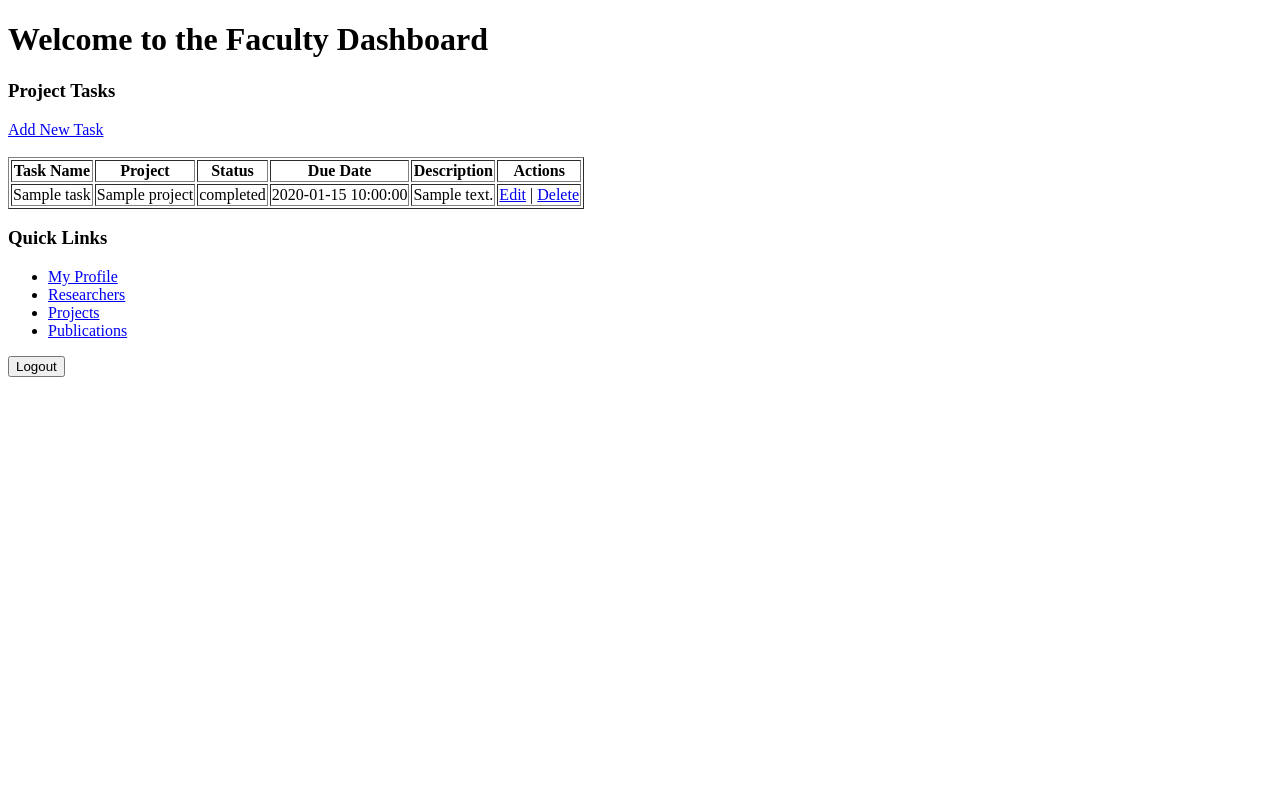
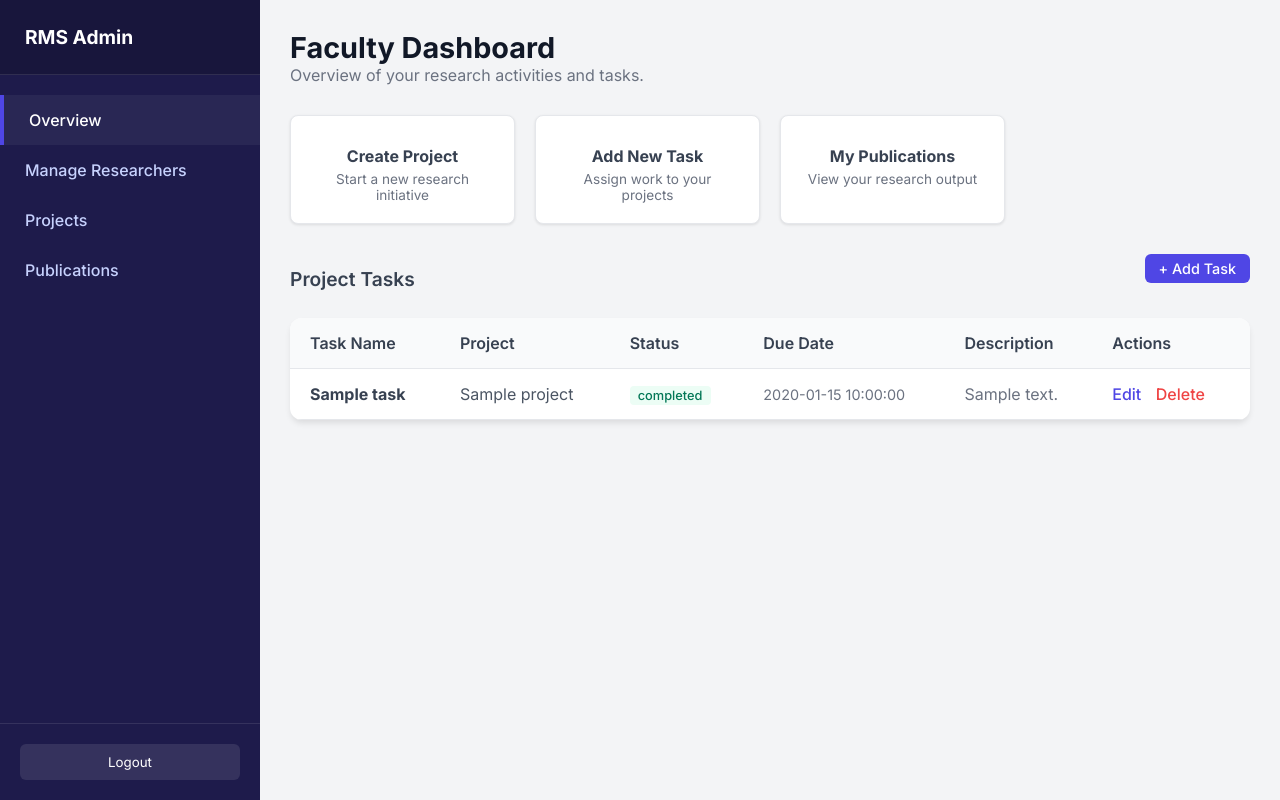
Before and after one commit to ShishirDhar/research_management, a PHP site: page /dashboard_faculty.php in a window 1280 px wide. Run offline with PHP 8.4, Linux system fonts and the light colour scheme; the visitor is signed in with stand-in values (Sample User, id 1); tables that the repository leaves empty or names only in its code hold one stand-in row (values such as "Sample post").

Commit message:
ui changes

```diff
--- a/public/dashboard_faculty.php
+++ b/public/dashboard_faculty.php
@@ -1,11 +1,10 @@
 <?php
 // Include the database connection
-require_once __DIR__ . '/../config/db_connect.php'; // MySQLi connection file
-require_once __DIR__ . '/../lib/auth.php'; // Authentication functions
-require_login(); // Ensure the user is logged in
+require_once __DIR__ . '/../config/db_connect.php';
+require_once __DIR__ . '/../lib/auth.php';
+require_login();
 
-
-
+$uid = $_SESSION['uid'];
 ?>
 
 <!DOCTYPE html>
@@ -14,16 +13,44 @@ require_login(); // Ensure the user is logged in
 <head>
     <meta charset="UTF-8">
     <meta name="viewport" content="width=device-width, initial-scale=1.0">
-    <title>Faculty Dashboard</title>
+    <title>Faculty Dashboard - RMS</title>
+    <link rel="stylesheet" href="css/style.css?v=<?php echo time(); ?>">
 </head>
 
 <body>
-    <h1>Welcome to the Faculty Dashboard</h1>
+    <div class="dashboard-container">
+        <?php include __DIR__ . '/includes/sidebar.php'; ?>
 
-    <h3>Project Tasks</h3>
-    <a href="/research_management/modules/tasks/add.php">Add New Task</a>
-    <br><br>
-    <table border="1">
+        <main class="main-content">
+            <div class="page-header">
+                <h1>Faculty Dashboard</h1>
+                <p>Overview of your research activities and tasks.</p>
+            </div>
+
+            <!-- Quick Actions Grid -->
+            <div class="action-grid" style="margin-bottom: 30px;">
+                <a href="/research_management/modules/projects/add.php" class="action-card">
+                    <h4>Create Project</h4>
+                    <p style="font-size: 0.85rem; color: #6b7280; margin-top: 5px;">Start a new research initiative</p>
+                </a>
+                <a href="/research_management/modules/tasks/add.php" class="action-card">
+                    <h4>Add New Task</h4>
+                    <p style="font-size: 0.85rem; color: #6b7280; margin-top: 5px;">Assign work to your projects</p>
+                </a>
+                <a href="/research_management/modules/publications/list.php" class="action-card">
+                    <h4>My Publications</h4>
+                    <p style="font-size: 0.85rem; color: #6b7280; margin-top: 5px;">View your research output</p>
+                </a>
+            </div>
+
+            <div style="display: flex; justify-content: space-between; align-items: center; margin-bottom: 15px;">
+                <h2 class="section-title" style="margin-bottom: 0;">Project Tasks</h2>
+                <a href="/research_management/modules/tasks/add.php" class="btn-primary"
+                    style="font-size: 0.9rem; padding: 6px 14px;">+ Add Task</a>
+            </div>
+
+            <div class="table-container">
+                <table class="modern-table">
                     <thead>
                         <tr>
                             <th>Task Name</th>
@@ -36,7 +63,6 @@ require_login(); // Ensure the user is logged in
                     </thead>
                     <tbody>
                         <?php
-            $uid = $_SESSION['uid'];
                         $tasks_query = "SELECT pt.*, p.project_title
                                         FROM project_task pt
                                         JOIN researcher_project rp ON pt.project_id = rp.project_id
@@ -50,37 +76,54 @@ require_login(); // Ensure the user is logged in
                         if ($tasks_result->num_rows > 0):
                             while ($task = $tasks_result->fetch_assoc()): ?>
                                 <tr>
-                        <td><?php echo htmlspecialchars($task['task_name']); ?></td>
+                                    <td>
+                                        <strong
+                                            style="color: #374151;"><?php echo htmlspecialchars($task['task_name']); ?></strong>
+                                    </td>
                                     <td><?php echo htmlspecialchars($task['project_title']); ?></td>
-                        <td><?php echo htmlspecialchars($task['task_status']); ?></td>
-                        <td><?php echo htmlspecialchars($task['due_date']); ?></td>
-                        <td><?php echo htmlspecialchars($task['task_description']); ?></td>
                                     <td>
-                            <a href="/research_management/modules/tasks/edit.php?id=<?php echo $task['task_id']; ?>">Edit</a> |
+                                        <span style="
+                                            padding: 2px 8px;
+                                            border-radius: 4px;
+                                            font-size: 0.8rem;
+                                            font-weight: 500;
+                                            background: <?php
+                                            $s = strtolower($task['task_status']);
+                                            echo ($s == 'completed') ? '#ecfdf5' : (($s == 'in_progress') ? '#dbeafe' : '#f3f4f6');
+                                            ?>;
+                                            color: <?php
+                                            echo ($s == 'completed') ? '#047857' : (($s == 'in_progress') ? '#1e40af' : '#374151');
+                                            ?>;
+                                        ">
+                                            <?php echo htmlspecialchars($task['task_status']); ?>
+                                        </span>
+                                    </td>
+                                    <td style="color: #6b7280; font-size: 0.9rem;">
+                                        <?php echo htmlspecialchars($task['due_date']); ?></td>
+                                    <td
+                                        style="max-width: 250px; white-space: nowrap; overflow: hidden; text-overflow: ellipsis; color: #6b7280;">
+                                        <?php echo htmlspecialchars($task['task_description']); ?>
+                                    </td>
+                                    <td>
+                                        <a href="/research_management/modules/tasks/edit.php?id=<?php echo $task['task_id']; ?>"
+                                            style="color: #4f46e5; margin-right: 10px; font-weight: 500;">Edit</a>
                                         <a href="/research_management/modules/tasks/delete.php?id=<?php echo $task['task_id']; ?>"
-                                onclick="return confirm('Are you sure?')">Delete</a>
+                                            onclick="return confirm('Are you sure?')"
+                                            style="color: #ef4444; font-weight: 500;">Delete</a>
                                     </td>
                                 </tr>
                             <?php endwhile;
                         else: ?>
                             <tr>
-                    <td colspan="6">No tasks found.</td>
+                                <td colspan="6" style="text-align: center; padding: 30px; color: #6b7280;">No tasks found.
+                                    Get started by adding one!</td>
                             </tr>
                         <?php endif; ?>
                     </tbody>
                 </table>
-
-    <h3>Quick Links</h3>
-    <ul>
-        <li><a href="/research_management/public/profile.php">My Profile</a></li>
-        <li><a href="/research_management/modules/researchers/list.php">Researchers</a></li>
-        <li><a href="/research_management/modules/projects/list.php">Projects</a></li>
-        <li><a href="/research_management/modules/publications/list.php">Publications</a></li>
-    </ul>
-
-    <form action="logout.php" method="POST">
-        <button type="Logout">Logout</button>
-    </form>
+            </div>
+        </main>
+    </div>
 </body>
 
 </html>
```
Lines whose indentation alone changed are shown as unchanged.
